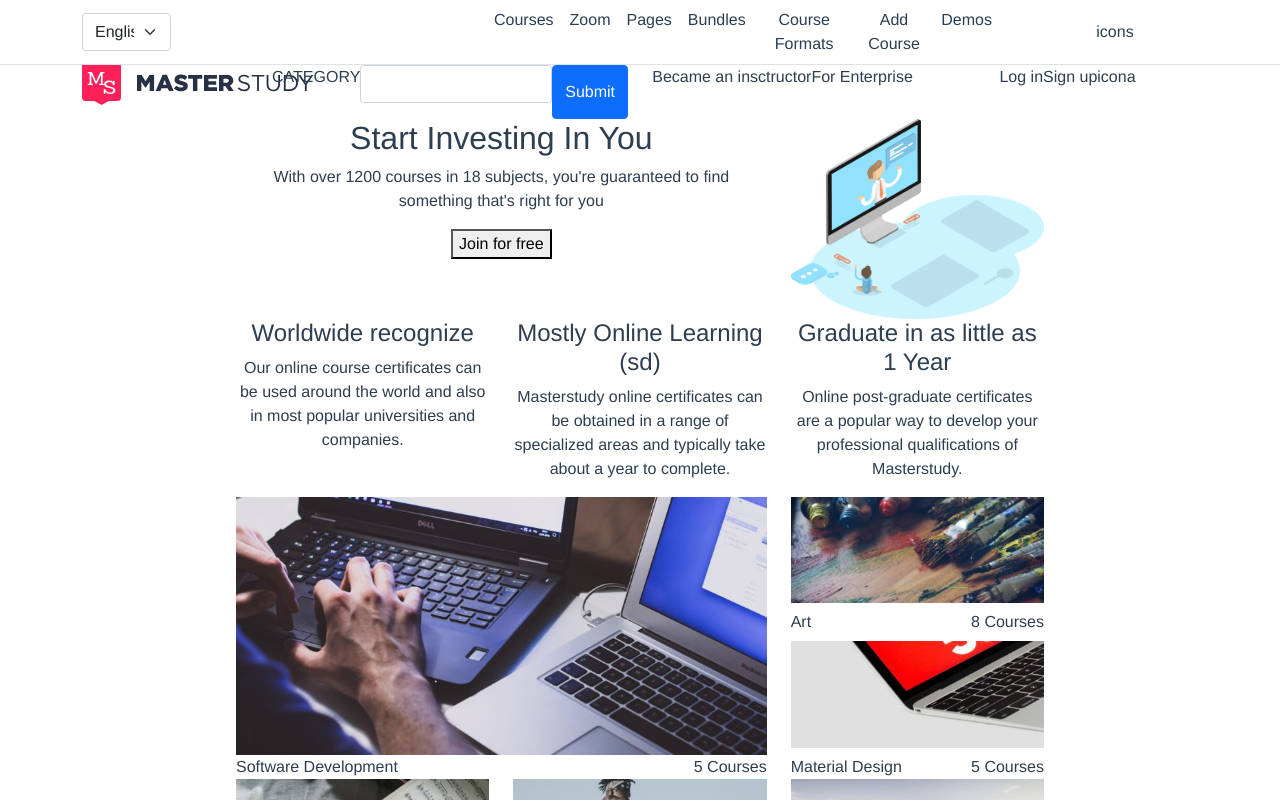
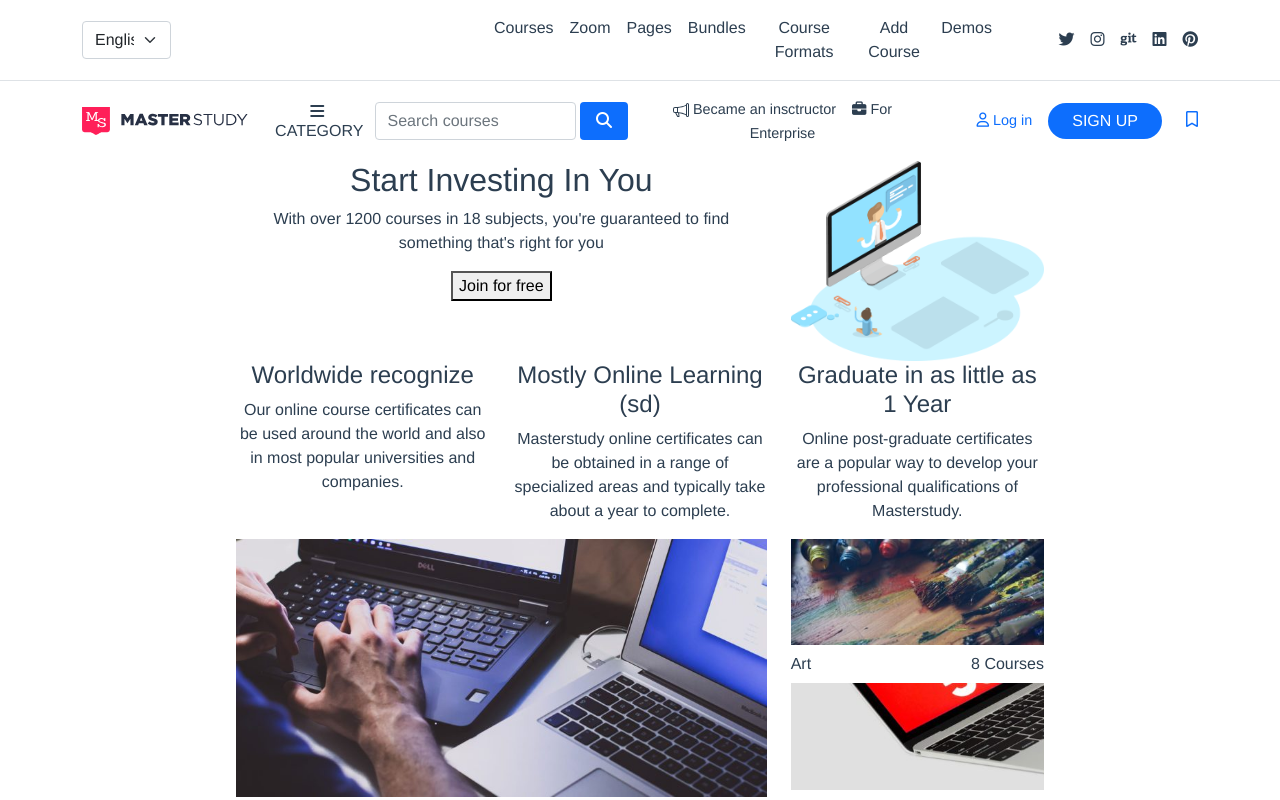
Before and after one commit to ValentinoDeStefano98/proj-html-vuejs, a Vue app: page / in a window 1280 px wide. Shown: the top 800 px of the page. Built offline with nearby package versions, Linux system fonts and the light colour scheme.

Commit message:
Header Completed

```diff
--- a/src/components/FooterComp.vue
+++ b/src/components/FooterComp.vue
@@ -54,7 +54,6 @@
         </div>
       </div>
     </div>
-
   </div>
 </template>
 
--- a/src/components/Header/HeaderBottomComp.vue
+++ b/src/components/Header/HeaderBottomComp.vue
@@ -1,26 +1,29 @@
 <template>
-  <div class="container">
-    <div class="row">
+  <div class="container py-3">
+    <div class="row d-flex align-items-center">
       <div class="col-2">
-        <img src="./../../assets/img/MasterStudy_logo.svg" alt="">
+        <img class="logo" src="./../../assets/img/MasterStudy_logo.svg" alt="">
       </div>
-      <div class="col-4 d-flex">
-        CATEGORY
+      <div class="col-4 d-flex text-center align-items-center">
+        <h6 class="me-2 my-0 text-uppercase"><i class="fa-solid fa-bars me-1"></i>Category</h6>
         <form class="d-flex">
-          <div class="mb-3">
-            <input type="email" class="form-control" id="exampleInputEmail1" aria-describedby="emailHelp">
+          <div class="me-1">
+            <input placeholder="Search courses" type="email" class="form-control" id="exampleInputEmail1" aria-describedby="emailHelp">
           </div>
-          <button type="submit" class="btn btn-primary">Submit</button>
+          <button class="px-3 bg-primary rounded"><i class="fa-solid fa-magnifying-glass text-white"></i></button>
         </form>
       </div>
-      <div class="col-3">
-        <span>Became an insctructor</span>
-        <span>For Enterprise</span>
+      <div class="col-3 text-center">
+        <svg xmlns="http://www.w3.org/2000/svg" width="16" height="16" fill="currentColor" class="bi bi-megaphone me-1" viewBox="0 0 16 16">
+          <path d="M13 2.5a1.5 1.5 0 0 1 3 0v11a1.5 1.5 0 0 1-3 0v-.214c-2.162-1.241-4.49-1.843-6.912-2.083l.405 2.712A1 1 0 0 1 5.51 15.1h-.548a1 1 0 0 1-.916-.599l-1.85-3.49a68.14 68.14 0 0 0-.202-.003A2.014 2.014 0 0 1 0 9V7a2.02 2.02 0 0 1 1.992-2.013 74.663 74.663 0 0 0 2.483-.075c3.043-.154 6.148-.849 8.525-2.199V2.5zm1 0v11a.5.5 0 0 0 1 0v-11a.5.5 0 0 0-1 0zm-1 1.35c-2.344 1.205-5.209 1.842-8 2.033v4.233c.18.01.359.022.537.036 2.568.189 5.093.744 7.463 1.993V3.85zm-9 6.215v-4.13a95.09 95.09 0 0 1-1.992.052A1.02 1.02 0 0 0 1 7v2c0 .55.448 1.002 1.006 1.009A60.49 60.49 0 0 1 4 10.065zm-.657.975 1.609 3.037.01.024h.548l-.002-.014-.443-2.966a68.019 68.019 0 0 0-1.722-.082z"/>
+        </svg>
+        <span class="me-3 size">Became an insctructor</span>
+        <span class="size"> <i class="fa-solid fa-briefcase me-1"></i>For Enterprise</span>
       </div>
-      <div class="col-3">
-        <span>Log in</span>
-        <span>Sign up</span>
-        <span>icona</span>
+      <div class="col-3 text-end">
+        <span class="size me-3 text-primary"> <i class="fa-regular fa-user me-1"></i>Log in</span>
+        <button class="btn btn-primary button-signup me-4 px-4 text-uppercase">Sign up</button>
+        <span class="text-primary"><i class="fa-regular fa-bookmark"></i></span>
       </div>
     </div>
   </div>
@@ -38,4 +41,20 @@ export default {
   width: 90%;
   margin: 0 auto;
 }
+
+.logo{
+  max-width: 100%;
+}
+
+button{
+  border: none;
+}
+
+.size{
+  font-size: 0.9em;
+}
+
+.button-signup{
+  border-radius: 30px;
+}
 </style>
--- a/src/components/Header/HeaderTopComp.vue
+++ b/src/components/Header/HeaderTopComp.vue
@@ -1,7 +1,7 @@
 <template>
   <div class="border-bottom">
     <div class="container">
-      <div class="row row-cols-3 d-flex align-items-center py-2">
+      <div class="row row-cols-3 d-flex align-items-center py-3">
         <div class="col-4">
           <form>
             <fieldset>
@@ -13,7 +13,7 @@
             </fieldset>
           </form>
         </div>
-        <div class="col-6 d-flex align-items-center">
+        <div class="col-6 d-flex align-items-center justify-content-end">
           <ul class="d-flex menu-list m-0">
             <li class="me-3">Courses</li>
             <li class="me-3">Zoom</li>
@@ -24,8 +24,12 @@
             <li class="me-3">Demos</li>
           </ul>
         </div>
-        <div class="col-2">
-          icons
+        <div class="col-2 text-end">
+          <i class="fa-brands fa-twitter me-3"></i>
+          <i class="fa-brands fa-instagram me-3"></i>
+          <i class="fa-brands fa-git me-3"></i>
+          <i class="fa-brands fa-linkedin me-3"></i>
+          <i class="fa-brands fa-pinterest"></i>
         </div>
       </div>
     </div>
```
Also changed, not shown: src/assets/logo.png (deleted).
